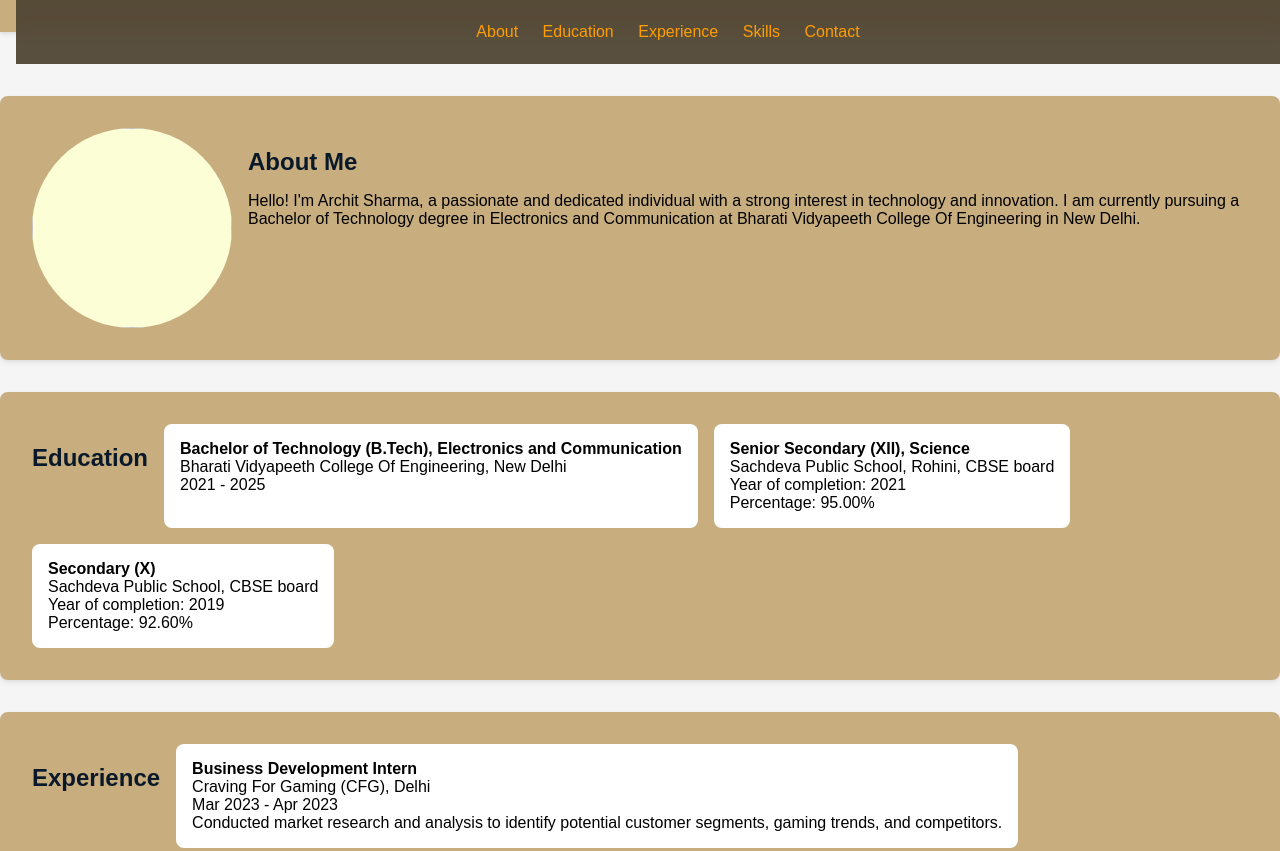
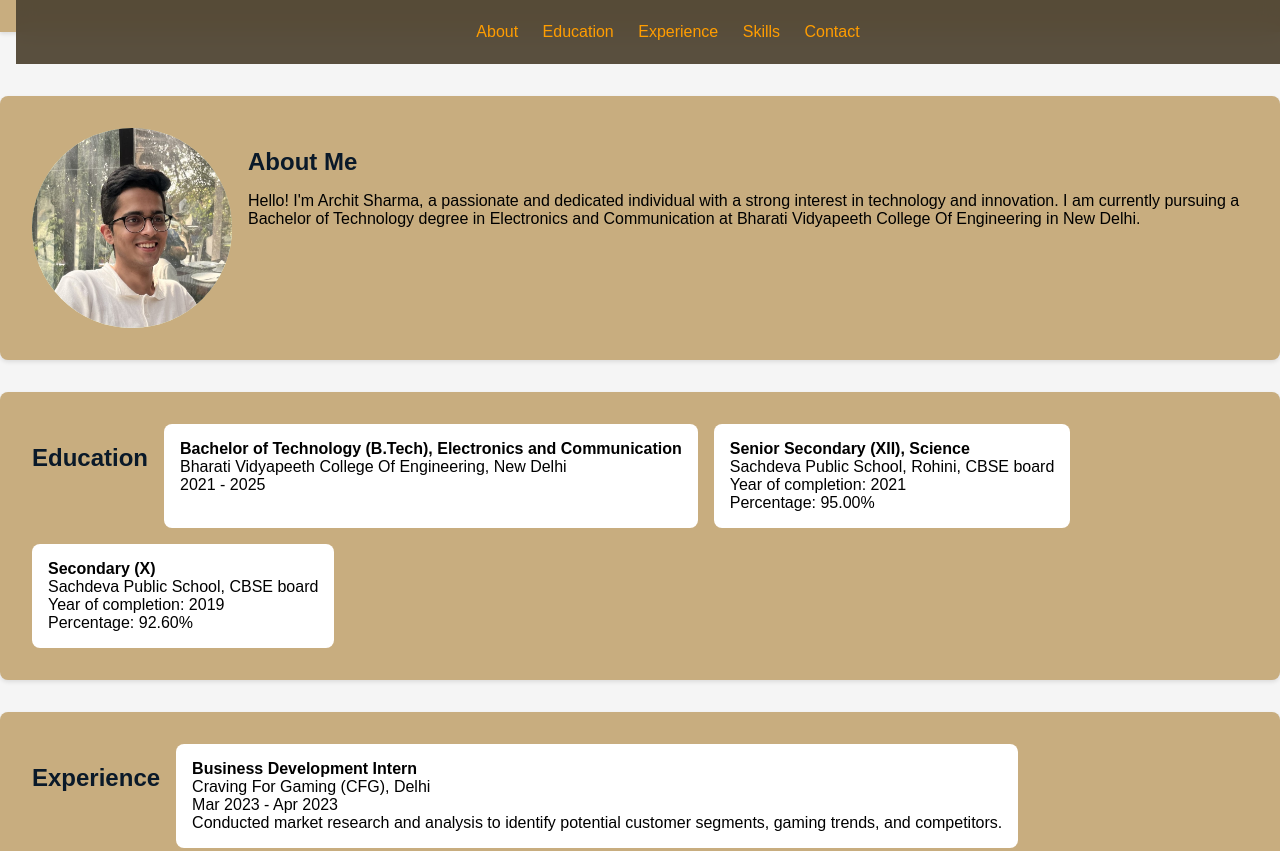
Before and after one commit to ambitious29/PersonalProtfolio.github.io, a plain HTML site: page index.html in a window 1280 px wide. Shown: the top 851 px of the page. Drawn offline with Linux system fonts and the light colour scheme.

Commit message:
index.html

```diff
--- a/index.html
+++ b/index.html
@@ -25,7 +25,7 @@
     <section id="about">
         <div class="content">
             <div class="profile-image">
-                <img src="images/Me.jpg" alt="">
+                <img src="Me.jpg" alt="">
             </div>
             <div class="profile-text">
                 <h2>About Me</h2>
```
